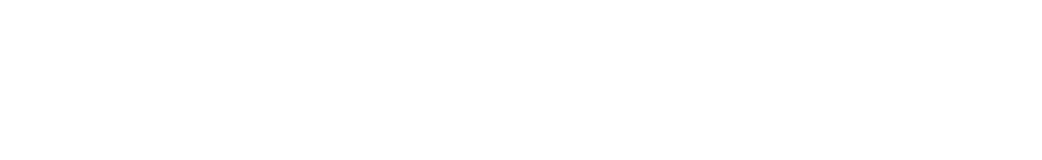
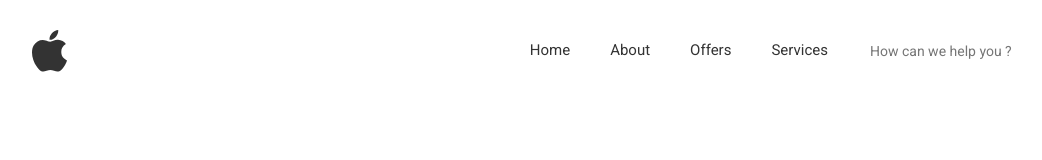
Before and after one commit to Hayotbek-Turgunov/turgunov-Apple-watch, a plain HTML site: page index.html in a window 1280 px wide. Shown: the whole page, without its empty margins (108-1150 px from the left). Drawn offline with Linux system fonts and the light colour scheme.

Commit message:
Add site header

```diff
--- a/css/style.css
+++ b/css/style.css
@@ -46,3 +46,63 @@ img{
 .main-content{
   flex-grow: 1;
 }
+/* SITE-HEADER */
+.site-header {
+  padding-top: 30px;
+  padding-bottom: 30px;
+}
+.site-header-container {
+  display: flex;
+  align-items: center;
+}
+.site-header-logo {
+  margin-right: auto;
+}
+.site-header-logo :hover{
+  opacity: 0,8;
+}
+.site-header-logo :active{
+  opacity: 0,6;
+}
+.site-header-logo-img {
+  display: block;
+  width: 35px;
+  height: 42px;
+  object-fit: contain;
+}
+.sitenav {
+  margin-right: 40px;
+}
+.sitenav-list {
+  display: flex;
+  align-items: center;
+  list-style: none;
+  padding: 0;
+  margin: 0;
+}
+.sitenav-item:not(:last-child) {
+  margin-right: 40px;
+}
+.sitenav-link {
+  display: block;
+  padding-top: 6px;
+  padding-bottom: 3px;
+  border-bottom: 3px solid transparent;
+  font-size: 15px;
+  text-decoration: none;
+  color: #333;
+}
+.sitenav-link:hover{
+  border-bottom:3px solid #333;
+}
+
+/* SEARCH-FORM */
+.search-form {
+
+}
+.search-form-input {
+  padding-top: 6px;
+  padding-bottom: 6px;
+  border-bottom: 1px solid #333;
+  border: none;
+}
--- a/index.html
+++ b/index.html
@@ -8,13 +8,35 @@
 
   <!-- FONTS -->
   <link rel="preconnect" href="https://fonts.googleapis.com">
-<link rel="preconnect" href="https://fonts.gstatic.com" crossorigin>
-<link href="https://fonts.googleapis.com/css2?family=Roboto:wght@400;700&display=swap" rel="stylesheet">
+  <link rel="preconnect" href="https://fonts.gstatic.com" crossorigin>
+  <link href="https://fonts.googleapis.com/css2?family=Roboto:wght@400;700&display=swap" rel="stylesheet">
 
   <!-- STYLE -->
+  <link rel="stylesheet" href="./css/normalize.css">
   <link rel="stylesheet" href="./css/style.css">
 </head>
 <body>
 
+   <!-- SITE-HEADER -->
+    <header class="site-header" >
+      <div class=" site-header-container container">
+        <a class="site-header-logo" href="">
+          <img class="site-header-logo-img" src="./img/Vector (1).svg" alt="" width="35" height="42">
+        </a>
+        <nav class="sitenav">
+          <ul class="sitenav-list">
+            <li class="sitenav-item"><a class="sitenav-link" href="#" >Home</a></li>
+            <li class="sitenav-item"><a class="sitenav-link" href="#" >About</a></li>
+            <li class="sitenav-item"><a class="sitenav-link" href="#" >Offers</a></li>
+            <li class="sitenav-item"><a class="sitenav-link" href="#" >Services</a></li>
+          </ul>
+        </nav>
+
+        <form action="https://echo.htmlacademy.ru" class="search-form" method="get" >
+        <input class="search-form-input" type="search" placeholder="How can we help you ?" aria-label="search"  required >
+        </form>
+      </div>
+    </header>
+
 </body>
 </html>
```
Also changed, not shown: img/Vector (1).svg (added).
